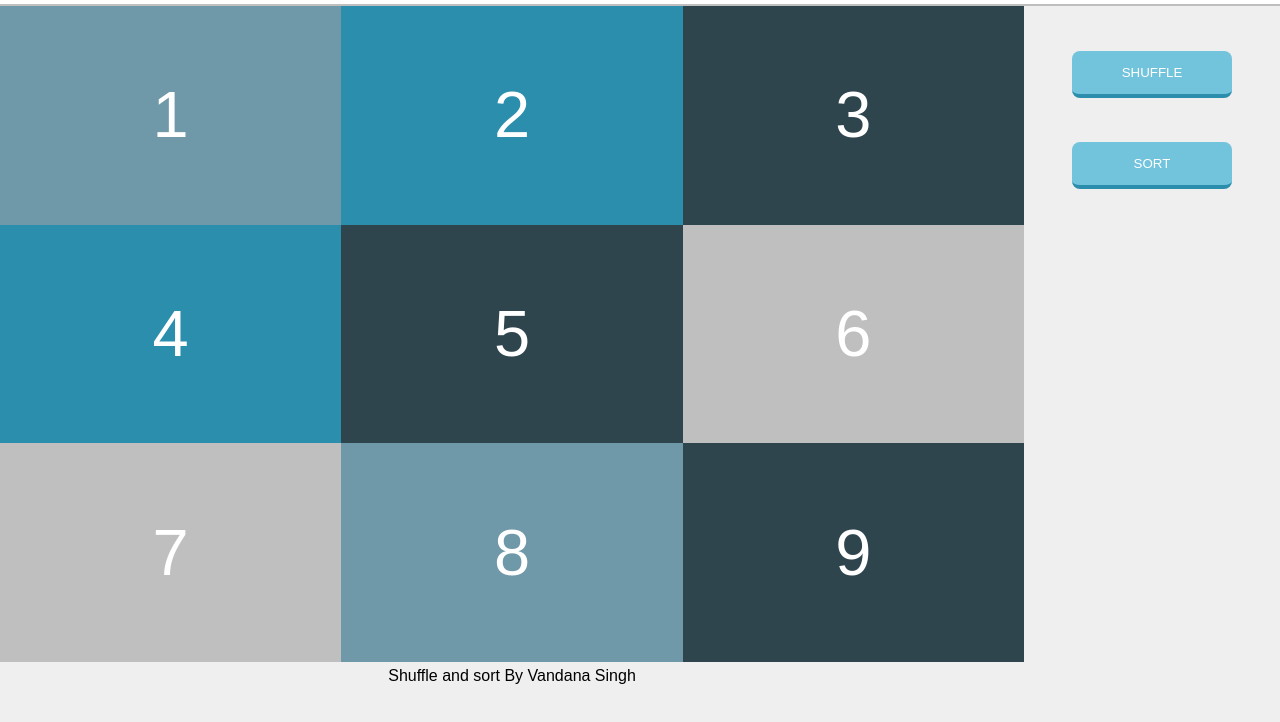
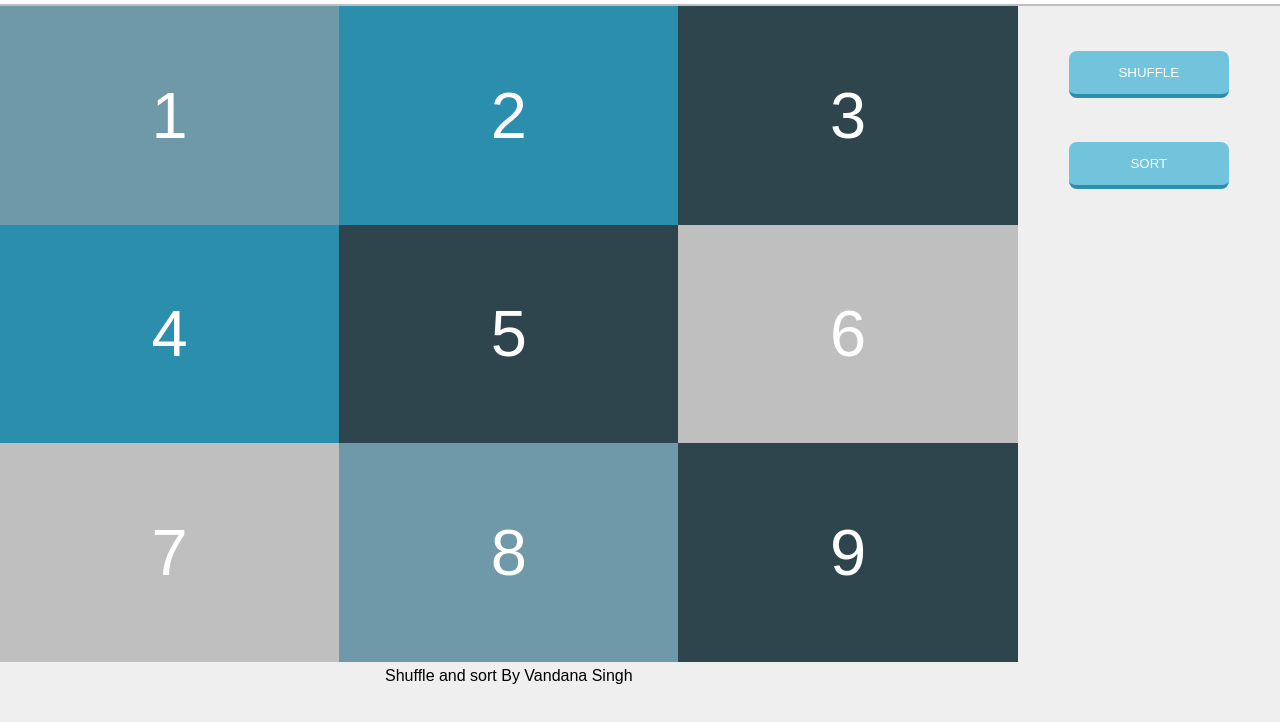
Before and after one commit to vandana064/shuffle-sort, a plain HTML site: page index.html in a window 1280 px wide. Shown: the part 36-758 px from the top of the page. Drawn offline with Linux system fonts and the light colour scheme.

Commit message:
Update style.css

```diff
--- a/style.css
+++ b/style.css
@@ -8,7 +8,7 @@ body {
 }
 
 
-@media screen and (min-width: 960px) {
+@media screen and (min-width: 376px) {
     .full-page{
         display: flex;
         flex-direction: column;
@@ -26,7 +26,6 @@ body {
     section {
         color: #fff;
         text-align: center;
-        width: 100vw;
         height: 95vh;
         background-color: #EFEFEF;
         border-top: 2px solid #BFBFBF;
@@ -62,8 +61,6 @@ body {
     }
 
     .cell {
-        cursor: pointer;
-        line-height: 100px;
         font-size: 65px;
         display: flex;
         align-items: center;
@@ -76,7 +73,8 @@ body {
         align-items: center;
         height: 30%;
         justify-content: space-evenly;
-        width: 20%;
+        flex: 0.2;
+        padding: 0 4px;
     }
 
     button {
@@ -87,13 +85,14 @@ body {
         border: none;
         border-bottom: 4px solid #2B8EAD;
         color: #ffffff;
+        cursor: pointer;
     }
 
     .container {
         display: flex;
-        width: 80%;
+        flex-direction: column;
+        flex:0.8;
         height: 90%;
-        flex-direction: column;
     }
 
     .text {
@@ -102,7 +101,7 @@ body {
     }
 }
 
-@media screen and (min-width: 375px) and (max-width: 959px) {
+@media screen and (max-width: 375px) {
     .full-page{
         display: flex;
         flex-direction: column;
@@ -120,7 +119,6 @@ body {
     }
     section {
         text-align: center;
-        width: 100vw;
         height: 95vh;
         border-top: 2px solid #BFBFBF;
         display: flex;
@@ -143,8 +141,6 @@ body {
     }
 
     .cell {
-        cursor: pointer;
-        line-height: 100px;
         font-size: large;
         display: flex;
         align-items: center;
@@ -190,7 +186,6 @@ body {
         align-items: center;
         height: 15%;
         justify-content: center;
-        width: 100%;
     }
 
     #button-1 {
@@ -205,6 +200,7 @@ body {
         border: none;
         border-bottom: 4px solid #2B8EAD;
         color: #ffffff;
+        cursor: pointer;
     }
 
     .text {
```
